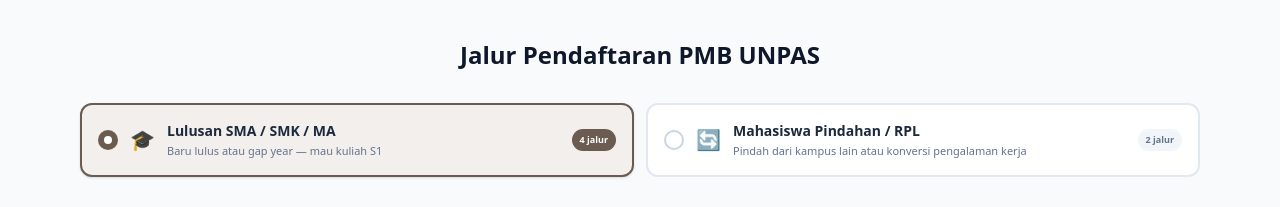
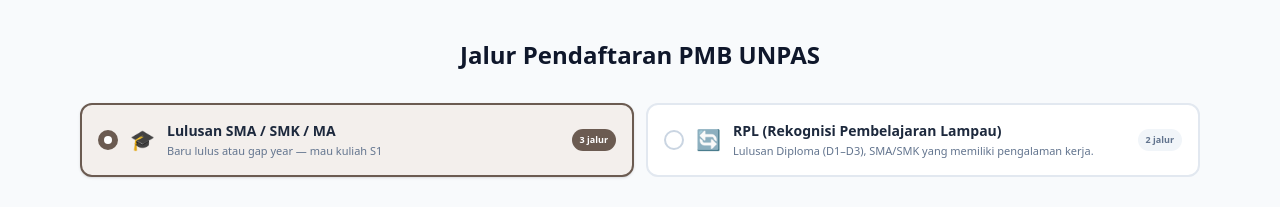
Before and after one commit to pasdevs/pmbunpas2, a React (Vite) app: page / in a window 1280 px wide. Shown: the part 960-1167 px from the top of the page. Built offline with nearby package versions, Linux system fonts and the light colour scheme.

Commit message:
update caption jalur RPL

```diff
--- a/src/pages/LandingPage.jsx
+++ b/src/pages/LandingPage.jsx
@@ -1712,8 +1712,8 @@ const PMBLanding = () => {
           {/* Self-select toggle */}
           <motion.div variants={sectionItem} className="flex flex-col sm:flex-row gap-3 mb-8">
             {[
-              { key: "maba", ic: "🎓", title: "Lulusan SMA / SMK / MA", sub: "Baru lulus atau gap year — mau kuliah S1", count: "4 jalur" },
-              { key: "transfer", ic: "🔄", title: "Mahasiswa Pindahan / RPL", sub: "Pindah dari kampus lain atau konversi pengalaman kerja", count: "2 jalur" },
+              { key: "maba", ic: "🎓", title: "Lulusan SMA / SMK / MA", sub: "Baru lulus atau gap year — mau kuliah S1", count: "3 jalur" },
+              { key: "transfer", ic: "🔄", title: "RPL (Rekognisi Pembelajaran Lampau)", sub: "Lulusan Diploma (D1–D3), SMA/SMK yang memiliki pengalaman kerja.", count: "2 jalur" },
             ].map((opt) => (
               <button
                 key={opt.key}
```
